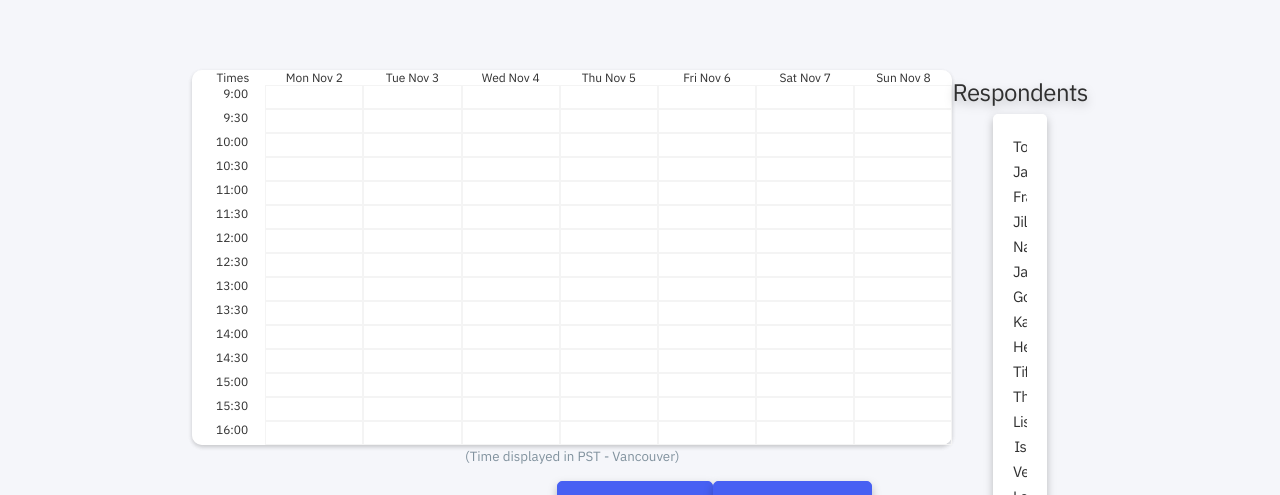
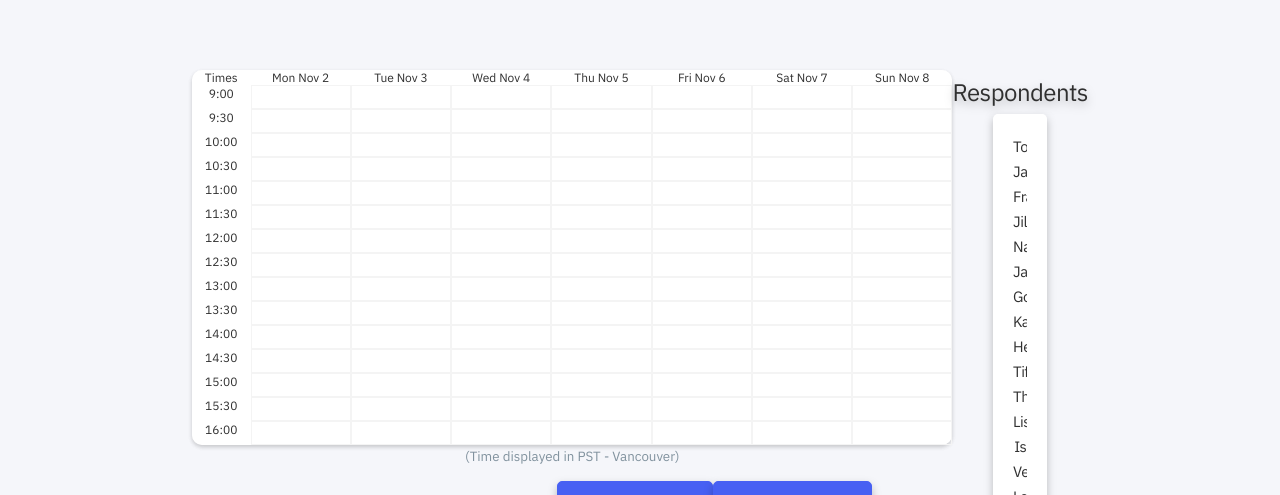
Before and after one commit to ubclaunchpad/HappyHour, a Vue app in the folder frontend/: page / in a window 1280 px wide. Shown: the part 145-640 px from the top of the page. Built offline with nearby package versions, Linux system fonts and the light colour scheme.

Commit message:
fixed time block's margin

```diff
--- a/frontend/src/components/Calendar.vue
+++ b/frontend/src/components/Calendar.vue
@@ -118,8 +118,8 @@ export default defineComponent({
 
 .times {
   flex: 1;
-  text-align: right;
-  margin-right: 1rem;
+  text-align: center;
+  /*margin-right: 1rem;*/
 }
 
 .time {
```
